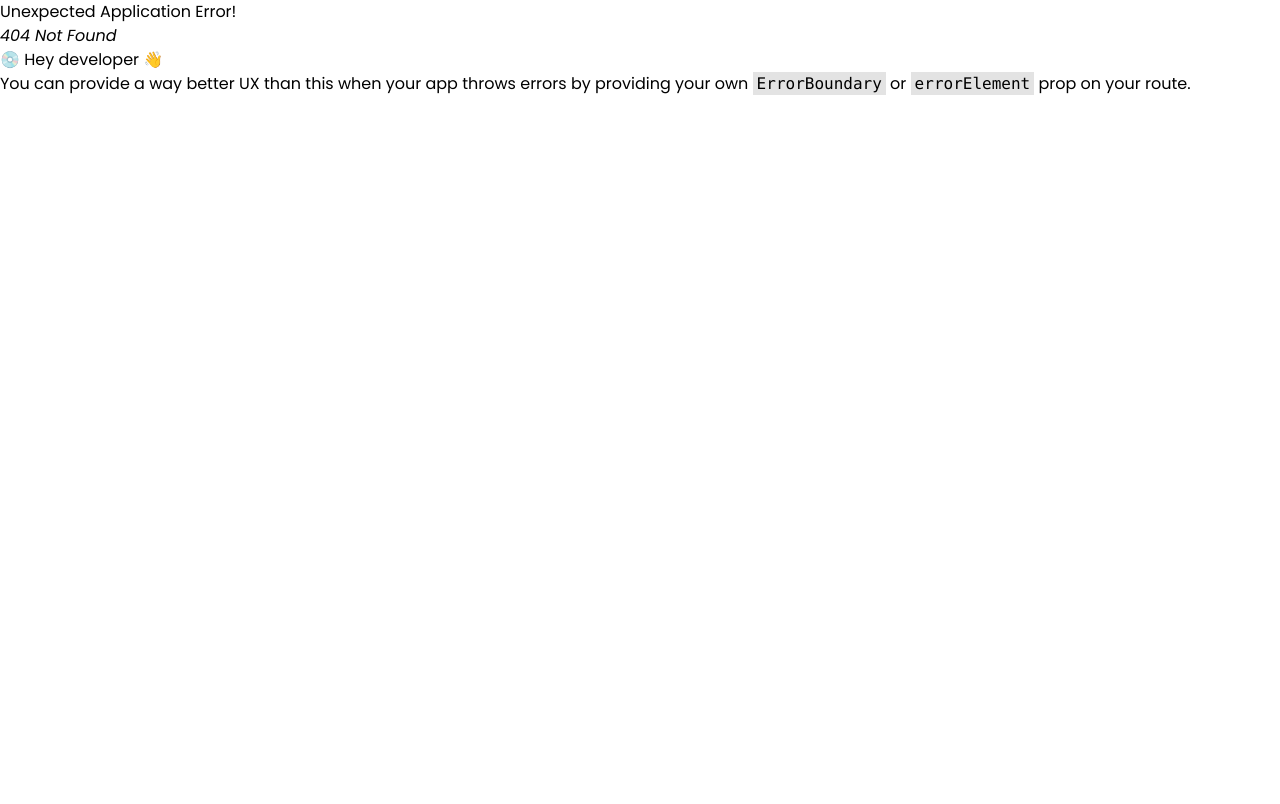
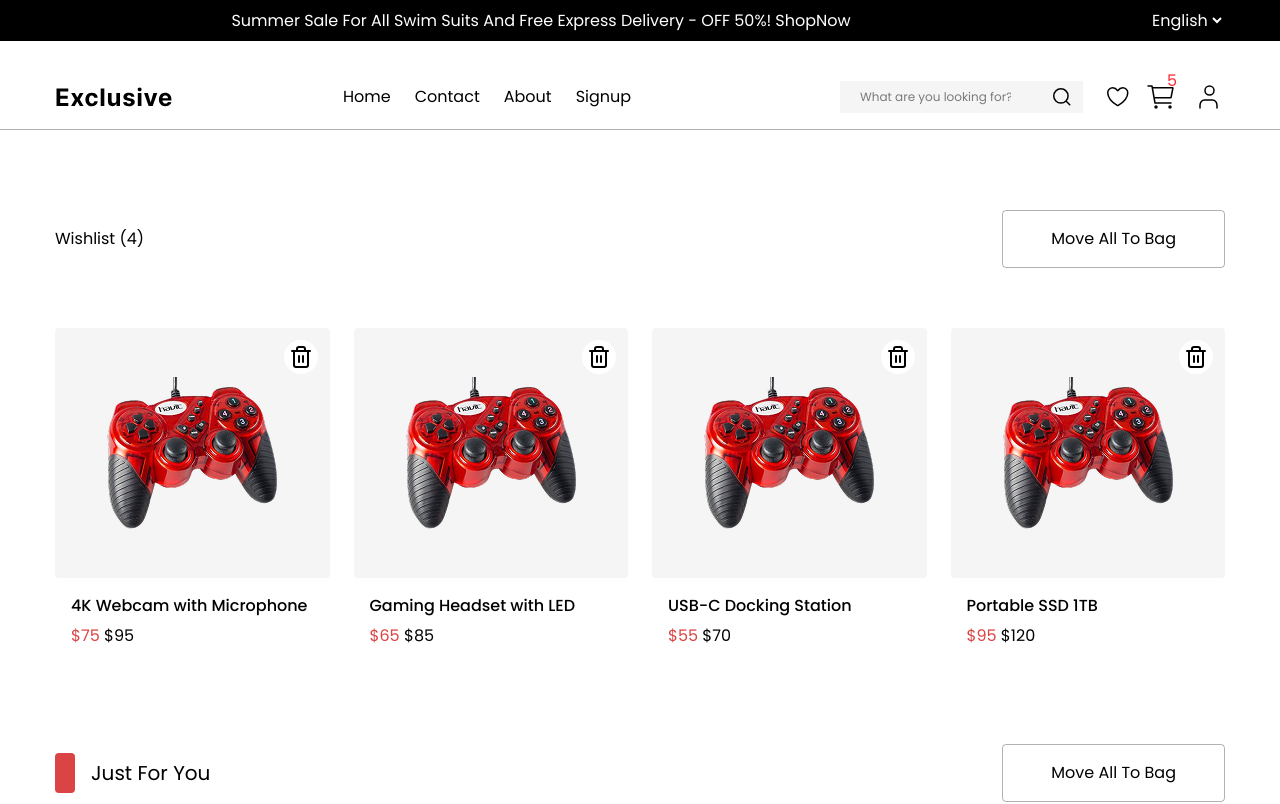
Before and after one commit to Alamin-Coding/mfdr-2503-ecommerce, a React (Vite) app: page /wishlist in a window 1280 px wide. Before the commit this address had no page. Shown: the top 804 px of the page. Built offline with nearby package versions, Linux system fonts and the light colour scheme; data requests are answered from the project's data file.

Commit message:
server add

```diff
--- /dev/null
+++ b/db.json
@@ -0,0 +1,68 @@
+{
+  "about": {
+    "id": 1,
+    "title": "Our Story",
+    "description": "Exclusive has more than 1 Million products to offer, growing at a very fast. Exclusive offers a diverse assotment in categories ranging  from consumer.",
+    "image": "/images/about.png"
+  },
+  "team": [
+    {
+      "id": "1",
+      "name": "John Doe",
+      "position": "CEO",
+      "photo": "/images/team-1.png"
+    },
+    {
+      "id": "2",
+      "name": "Jane Smith",
+      "position": "CTO",
+      "photo": "/images/team-2.png"
+    },
+    {
+      "id": "3",
+      "name": "Emily Johnson",
+      "position": "CFO",
+      "photo": "/images/team-3.png"
+    },
+    {
+      "id": "4",
+      "name": "Michael Brown",
+      "position": "COO",
+      "photo": "/images/team-4.png"
+    }
+  ],
+  "cart": [
+    {
+      "id": "1",
+      "name": "Product 1",
+      "price": 29.99,
+      "quantity": 2,
+      "image": "/images/product-1.png"
+    },
+    {
+      "id": "dN6hAXEclFc",
+      "name": "Product 2",
+      "price": 20.99,
+      "quantity": 1,
+      "image": "/images/product-2.png"
+    },
+    {
+      "name": "Product 3",
+      "price": 30,
+      "quantity": 3,
+      "image": "/images/product-3.png",
+      "id": "3W3R37R_2Dk"
+    },
+    {
+      "productId": "f9032a09-4098-489d-afbe-e25a31e39309",
+      "quantity": 1,
+      "id": "y4YntBwSnV8"
+    },
+    {
+      "productId": "98eb3bc0-ae2a-4fd6-88e8-a1e287c6c2a2",
+      "quantity": 1,
+      "id": "I2Z1-x8XxTs"
+    }
+  ],
+  "$schema": "./node_modules/json-server/schema.json"
+}
--- a/package.json
+++ b/package.json
@@ -5,6 +5,7 @@
   "type": "module",
   "scripts": {
     "dev": "vite",
+    "server": "json-server --watch db.json --port 8000",
     "build": "vite build",
     "lint": "eslint .",
     "preview": "vite preview"
@@ -12,7 +13,9 @@
   "dependencies": {
     "@reduxjs/toolkit": "^2.11.2",
     "@tailwindcss/vite": "^4.2.2",
+    "axios": "^1.15.2",
     "firebase": "^12.11.0",
+    "json-server": "^1.0.0-beta.15",
     "lucide-react": "^1.7.0",
     "react": "^19.2.4",
     "react-dom": "^19.2.4",
--- a/src/components/Header.jsx
+++ b/src/components/Header.jsx
@@ -5,11 +5,20 @@ import cartIcon from "../assets/icons/cart.svg";
 import userIcon from "../assets/icons/user.svg";
 import AccountMenu from "./AccountMenu";
 import { useSelector } from "react-redux";
+import { useEffect, useState } from "react";
+import axios from "axios";
+const Header = () => {
+  const value = useSelector((state) => state.auth);
+  const user = true;
 
-const Header = () => {
-  const value =  useSelector((state)=> state.auth)
-  console.log(value)
-  const user = true
+  const [cart, setCart] = useState([]);
+  useEffect(() => {
+    axios.get("http://localhost:8000/cart")
+      .then((res) => setCart(res.data));
+
+
+  }, []);
+
   return (
     <div>
       <div className="py-2 bg-black">
@@ -23,10 +32,8 @@ const Header = () => {
               <a href="/shop">ShopNow</a>
             </div>
             <div className="flex justify-end">
-              <select>
-                <option value="english" selected>
-                  English
-                </option>
+              <select defaultValue={"english"}>
+                <option value="english">English</option>
                 <option value="bangla">Bangla</option>
               </select>
             </div>
@@ -48,10 +55,10 @@ const Header = () => {
                   <Link to={"/"}>Home</Link>
                 </li>
                 <li>
-                  <Link to={"/"}>Contact</Link>
+                  <Link to={"/contact"}>Contact</Link>
                 </li>
                 <li>
-                  <Link to={"/"}>About</Link>
+                  <Link to={"/about"}>About</Link>
                 </li>
                 <li>
                   <Link to={"/signup"}>Signup</Link>
@@ -63,28 +70,40 @@ const Header = () => {
                 action=""
                 className="grid grid-cols-[1fr_auto] gap-8.5 bg-F5F5F5 py-1.75 px-3 items-center w-60.75"
               >
-                <input type="text" placeholder="What are you looking for?" className="bg-transparent placeholder:text-black/50 px-2 w-full block text-[12px]" />
+                <input
+                  type="text"
+                  placeholder="What are you looking for?"
+                  className="bg-transparent placeholder:text-black/50 px-2 w-full block text-[12px]"
+                />
                 <button type="submit">
                   <img src={searchIcon} alt="icon" />
                 </button>
               </form>
               <div className="flex items-center gap-4 justify-end">
-                <div className="cursor-pointer">
+                <Link to={"wishlist"} className="cursor-pointer">
                   <img src={wishlistIcon} alt="icon" />
-                </div>
-                <div className="cursor-pointer relative">
+                </Link>
+                <Link to={"/cart"} className="cursor-pointer relative">
                   <img src={cartIcon} alt="icon" />
-                  <span className="text-red-500 absolute -top-3 right-0 z-10">0</span>
-                </div>
+                  <span className="text-red-500 absolute -top-3 right-0 z-10">
+                    {cart.length}
+                  </span>
+                </Link>
 
-                {user ? (<div className="cursor-pointer relative group">
-                  <img src={userIcon} alt="icon" />
-                  <AccountMenu className={"invisible opacity-0 group-hover:visible group-hover:opacity-100 "} />
-                </div>) : (<div className="cursor-pointer relative">
-                  <img src={userIcon} alt="icon" />
-                </div>)}
-
-
+                {user ? (
+                  <div className="cursor-pointer relative group">
+                    <img src={userIcon} alt="icon" />
+                    <AccountMenu
+                      className={
+                        "invisible opacity-0 group-hover:visible group-hover:opacity-100 "
+                      }
+                    />
+                  </div>
+                ) : (
+                  <div className="cursor-pointer relative">
+                    <img src={userIcon} alt="icon" />
+                  </div>
+                )}
               </div>
             </div>
           </div>
--- a/src/components/ProductCard.jsx
+++ b/src/components/ProductCard.jsx
@@ -1,18 +1,30 @@
 import { Eye } from "lucide-react";
-import cardImage from "../assets/product-1.png"
+import cardImage from "../assets/product-1.png";
 
 import { Star, Heart } from "./icons";
+import axios from "axios";
 
-const ProductCard = ({ product, ourProducts=false }) => {
+const ProductCard = ({ product, ourProducts = false }) => {
   const { price, oldPrice, title, image, discount, thumbnail } = product;
+
+  // handle post request to add to cart
+  const handleAddToCart = () => {
+    axios.post("http://localhost:8000/cart", {
+      productId: product.id,
+      quantity: 1,
+    });
+  };
+
   return (
     <div>
       <div className="bg-F5F5F5 p-3 group/parent relative parent h-62.5 flex items-center justify-center rounded overflow-hidden">
-        <img src={ thumbnail ? thumbnail :cardImage} alt="image" />
+        <img src={thumbnail ? thumbnail : cardImage} alt="image" />
 
-        {discount && <div className="absolute top-3 left-3 z-10 w-[55px] h-[26px] flex items-center justify-center text-white text-xs bg-secondary rounded">
+        {discount && (
+          <div className="absolute top-3 left-3 z-10 w-[55px] h-[26px] flex items-center justify-center text-white text-xs bg-secondary rounded">
             {discount}%
-        </div>}
+          </div>
+        )}
 
         <div className="flex flex-col gap-3 absolute right-3 top-3 z-10">
           <span className="cursor-pointer bg-white hover:bg-red-500 group w-8.5 h-8.5 rounded-full flex items-center justify-center">
@@ -22,7 +34,10 @@ const ProductCard = ({ product, ourProducts=false }) => {
             <Eye className="group-hover:stroke-white" stroke="black" />
           </span>
         </div>
-        <button className="transition-all duration-300 opacity-0 h-10 group-hover/parent:opacity-100 bg-black text-white w-full absolute -bottom-1 left-0 group-hover/parent:bottom-0">
+        <button
+          onClick={handleAddToCart}
+          className="transition-all duration-300 opacity-0 h-10 group-hover/parent:opacity-100 bg-black text-white w-full absolute -bottom-1 left-0 group-hover/parent:bottom-0"
+        >
           Add To Cart
         </button>
       </div>
@@ -32,7 +47,6 @@ const ProductCard = ({ product, ourProducts=false }) => {
           <p className="pt-2 pb-3">
             <span className="text-secondary">${price}</span> ${oldPrice}
           </p>
-
 
           <div>
             <ul className="flex gap-2 items-center">
@@ -66,7 +80,7 @@ const ProductCard = ({ product, ourProducts=false }) => {
                 <Star color="#FFAD33" />
               </li>
               <li>
-                <Star color="#FFAD33"  />
+                <Star color="#FFAD33" />
               </li>
               <li>
                 <Star color="#FFAD33" />
--- /dev/null
+++ b/src/components/WishlistCard.jsx
@@ -0,0 +1,47 @@
+import { Eye } from "lucide-react";
+import cardImage from "../assets/product-1.png";
+
+import { Star, Heart } from "./icons";
+import { Trash2 } from "lucide-react";
+
+const WishlistCard = ({ product, justForYou=false }) => {
+  const { price, oldPrice, title, image, discount, thumbnail } = product;
+  return (
+    <div>
+      <div className="bg-F5F5F5 p-3 group/parent relative parent h-62.5 flex items-center justify-center rounded overflow-hidden">
+        <img src={thumbnail ? thumbnail : cardImage} alt="image" />
+
+        {discount && (
+          <div className="absolute top-3 left-3 z-10 w-[55px] h-[26px] flex items-center justify-center text-white text-xs bg-secondary rounded">
+            {discount}%
+          </div>
+        )}
+
+        <div className="flex flex-col gap-3 absolute right-3 top-3 z-10">
+          <span className="cursor-pointer bg-white hover:bg-red-500 group w-8.5 h-8.5 rounded-full flex items-center justify-center">
+            {justForYou ? (
+              <Eye className="group-hover:stroke-white" stroke="black" />
+
+            ) : (
+
+              <Trash2 className="group-hover:stroke-white" stroke="black" />
+            )}
+          </span>
+        </div>
+        <button className="transition-all duration-300 opacity-0 h-10 group-hover/parent:opacity-100 bg-black text-white w-full absolute -bottom-1 left-0 group-hover/parent:bottom-0">
+          Add To Cart
+        </button>
+      </div>
+      <div className="p-4 space-y-1">
+        <h4 className="font-medium line-clamp-1">{title}</h4>
+        <div className="flex items-center gap-1">
+          <p className="pt-0.5">
+            <span className="text-secondary">${price}</span> ${oldPrice}
+          </p>
+        </div>
+      </div>
+    </div>
+  );
+};
+
+export default WishlistCard;
--- /dev/null
+++ b/src/pages/About.jsx
@@ -0,0 +1,38 @@
+import React, { useEffect, useState } from "react";
+import Section from "../components/Section";
+import Container from "../components/Container";
+import { Link } from "react-router";
+
+const About = () => {
+  const [aboutData, setAboutData] = useState([]);
+  useEffect(() => {
+    fetch("http://localhost:8000/about")
+      .then((res) => res.json())
+      .then((data) => setAboutData(data));
+  }, []);
+
+  console.log(aboutData);
+  return (
+    <Section className={"py-20"}>
+      <Container>
+        <div className="flex gap-3 items-center">
+          <p>
+            <Link to="/">Home</Link> / About
+          </p>
+        </div>
+
+        <div className="mt-10">
+          <div>
+            <h1 className="text-3xl font-bold mb-4">{aboutData?.title}</h1>
+            <p className="text-gray-600">{aboutData?.description} </p>
+          </div>
+          <div>
+            <img src={aboutData?.image} alt="image" />
+          </div>
+        </div>
+      </Container>
+    </Section>
+  );
+};
+
+export default About;
--- a/src/pages/ProductPage.jsx
+++ b/src/pages/ProductPage.jsx
@@ -106,33 +106,34 @@ import { useEffect, useState } from "react";
 // ];
 
 const ProductPage = () => {
-	const [menus, setMenus] = useState([])
-	const [products, setProducts] = useState([])
-	const [fetchApi, setFetchApi] = useState("https://dummyjson.com/products")
+  const [menus, setMenus] = useState([]);
+  const [products, setProducts] = useState([]);
+  const [fetchApi, setFetchApi] = useState("https://dummyjson.com/products");
   const [showCount, setShowCount] = useState(6);
+  console.log(showCount);
   const handleShowMore = (value) => {
-		if (showCount < 3) {
-			return setShowCount(3)
+    if (showCount < 3 || value == 0 || value == 1 || value == 2) {
+      return setShowCount(3);
     }
     setShowCount(value);
   };
 
-	const handleCatagoryFilter = (url)=> {
-		setFetchApi(url)
-	}
-	useEffect(()=> {
-			fetch('https://dummyjson.com/products/categories')
-				.then(res => res.json())
-				.then((data)=> setMenus(data));
-	}, [])
+  const handleCatagoryFilter = (url) => {
+    setFetchApi(url);
+  };
+  useEffect(() => {
+    fetch("https://dummyjson.com/products/categories")
+      .then((res) => res.json())
+      .then((data) => setMenus(data));
+  }, []);
 
-	useEffect(()=> {
+  useEffect(() => {
     fetch(fetchApi)
-				.then(res => res.json())
-				.then((data)=> setProducts(data.products));
-	}, [fetchApi])
+      .then((res) => res.json())
+      .then((data) => setProducts(data.products));
+  }, [fetchApi]);
 
-	console.log(products)
+  console.log(products);
 
   return (
     <Section className={"pb-40"}>
@@ -149,7 +150,7 @@ const ProductPage = () => {
               <ul className="space-y-4">
                 {menus.map((menu) => (
                   <li
-										onClick={()=> handleCatagoryFilter(menu.url)}
+                    onClick={() => handleCatagoryFilter(menu.url)}
                     key={menu.id}
                     title={menu.id}
                     className="text-black flex justify-between gap-2 items-center cursor-pointer relative"
@@ -189,17 +190,17 @@ const ProductPage = () => {
           <div className="space-y-7.5">
             <div className="flex justify-end">
               <p>
-								<span>Show :</span>{" "}
+                <span>Show :</span>
                 <input
                   className="w-[97px] border border-border text-center"
                   type="text"
-									onChange={(e) => handleShowMore(e.target.value)}
+                  onChange={(e) => handleShowMore(Number(e.target.value))}
                   value={showCount}
                 />
               </p>
             </div>
             <div className="grid grid-cols-3 gap-x-6 gap-y-10">
-							{products?.slice(0,showCount).map((item) => (
+              {products?.slice(0, showCount).map((item) => (
                 <ProductCard key={item.id} product={item} />
               ))}
             </div>
--- /dev/null
+++ b/src/pages/WishlistPage.jsx
@@ -0,0 +1,55 @@
+import React from "react";
+import Container from "../components/Container";
+import Button from "../components/Button";
+import Section from "../components/Section";
+import WishlistCard from "../components/WishlistCard";
+
+import { BestSellingProductsData } from "../data";
+
+const Wishlist = () => {
+  return (
+    <Section className="pb-35">
+      <Container>
+        <div className="">
+          <div className="flex justify-between items-center gap-6 pt-20 pb-15">
+            <p>Wishlist ({4})</p>
+            <Button outlate={true} className="">
+              Move All To Bag
+            </Button>
+          </div>
+
+          <div className="grid grid-cols-4 gap-6">
+            {BestSellingProductsData.slice(0, 4).map((product) => (
+              <WishlistCard key={product.id} product={product} />
+            ))}
+          </div>
+
+          {/* Just for you */}
+          <div className="pt-0">
+            <div className="flex justify-between items-center gap-6 pt-20 pb-15">
+              <div className="space-y-6">
+                <h3 className="flex items-center gap-4">
+                  <div className="h-10 w-5 rounded bg-secondary"></div>
+                  <span className="text-[20px] text-black leading-none">
+                    Just For You
+                  </span>
+                </h3>
+              </div>
+              <Button outlate={true} className="">
+                Move All To Bag
+              </Button>
+            </div>
+
+            <div className="grid grid-cols-4 gap-6">
+              {BestSellingProductsData.slice(0, 4).map((product) => (
+                <WishlistCard key={product.id} product={product} justForYou={true} />
+              ))}
+            </div>
+          </div>
+        </div>
+      </Container>
+    </Section>
+  );
+};
+
+export default Wishlist;
```
Also changed, not shown: src/App.jsx (+18 -8 lines), public/images/about.png (added), 1 other file (tests, documents, lock files or other folders). Lines whose indentation alone changed are shown as unchanged.
